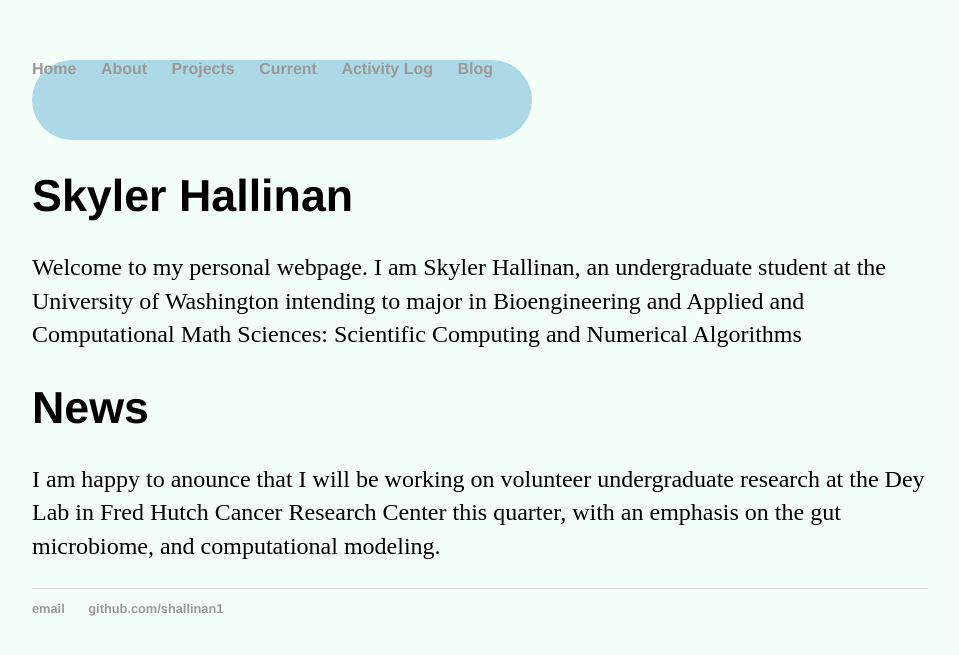
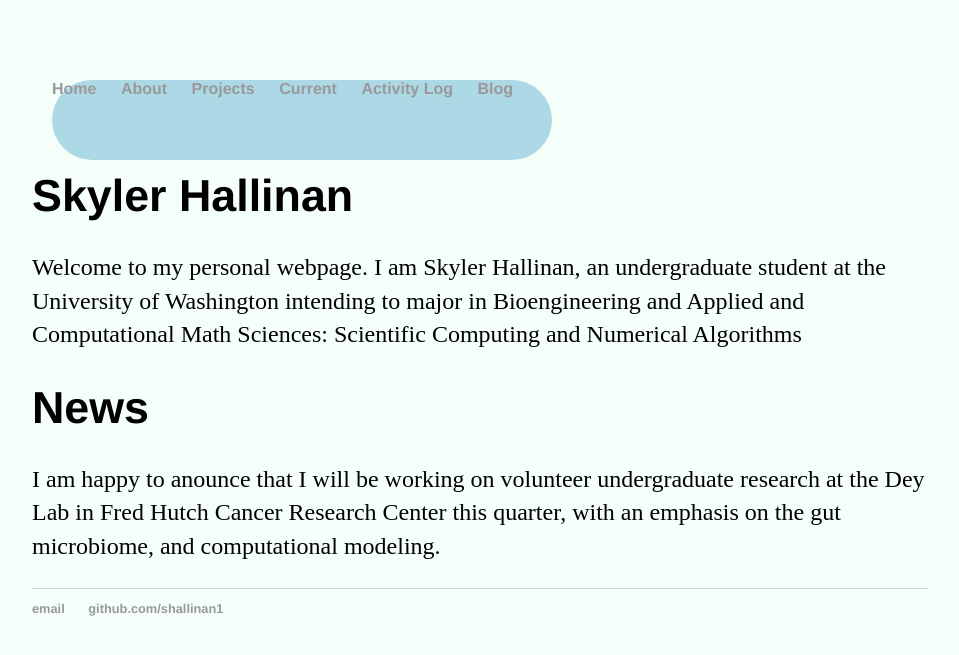
Before and after one commit to shallinan1/shallinan1.github.io, a Jekyll site: the page built from index.md, in a window 1280 px wide. Shown: the top 655 px of the page, without its empty margins (160-1119 px from the left). Built offline with Jekyll 4.4.1, drawn with Linux system fonts in a browser that asks for light colours; our own code applies the rules of GitHub Pages for plain Markdown files.

Commit message:
css update

```diff
--- a/_layouts/default.html
+++ b/_layouts/default.html
@@ -6,6 +6,7 @@
 			<link rel="stylesheet" type="text/css" href="/css/main.css">
 		</head>
 		<body>
+			<div class= "relative">
 			<div class = "oval">
 			<nav>
 	    		<ul>
@@ -18,6 +19,7 @@
 
 	    		</ul>
 			</nav>
+			</div>
 			</div>
 			<div class="container">
 
--- a/css/main.css
+++ b/css/main.css
@@ -72,6 +72,10 @@ ul.posts li {
     height: 80px;
     background: #add8e6;
     border-radius: 80px;
-	left: 0px;
-	top: 0px;
 }
+
+div.relative {
+	position: relative;
+	left: 20px;
+	top: 20px;
+}
```
